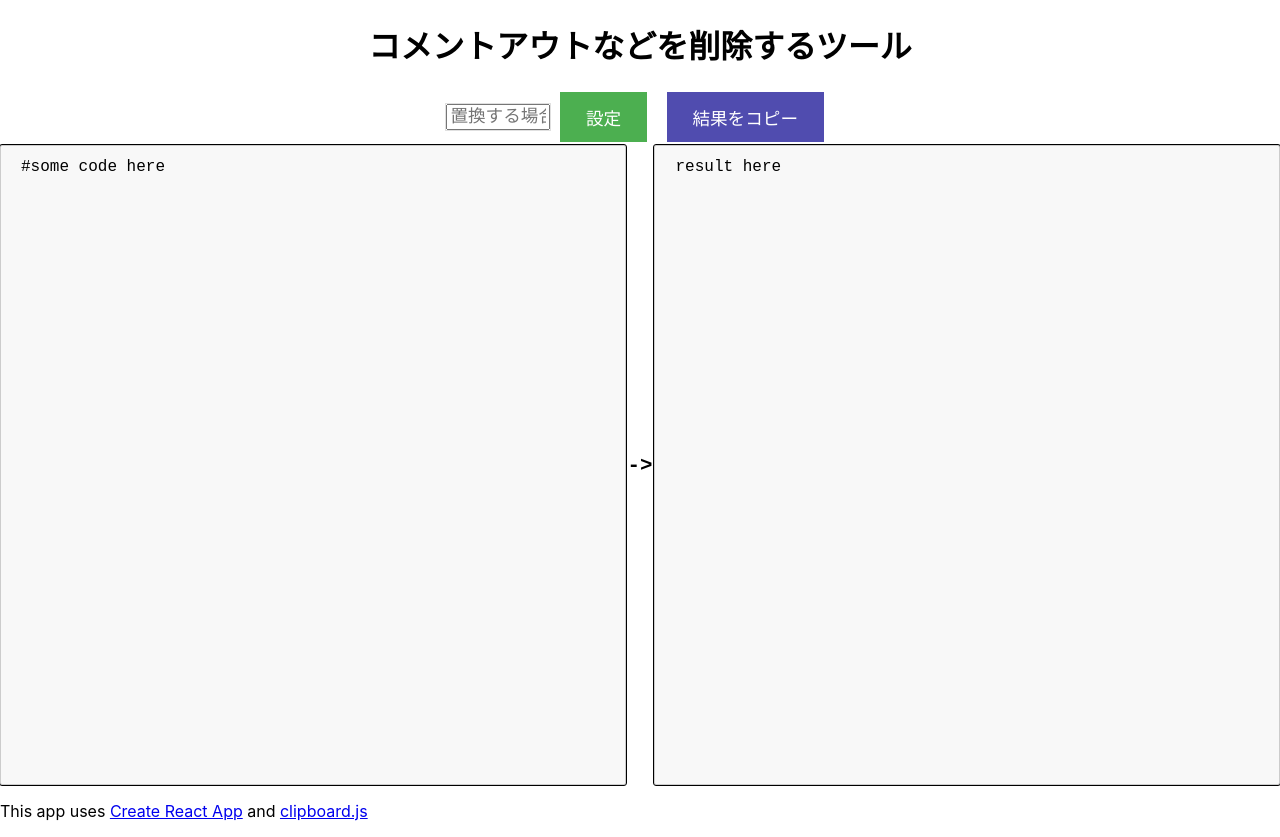
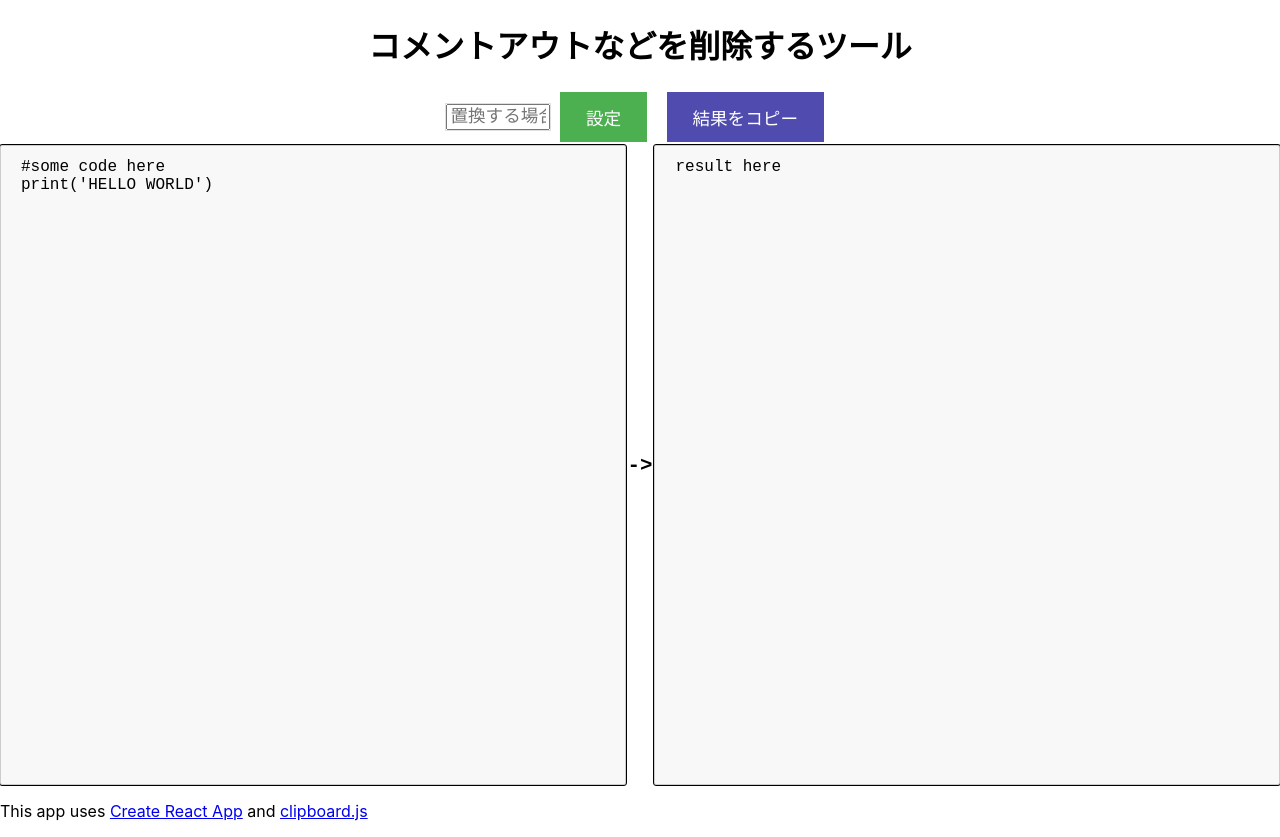
Before and after one commit to ikapper/comment-replacer, a React (Create React App) app: page / in a window 1280 px wide. Built offline with nearby package versions, Linux system fonts and the light colour scheme.

Commit message:
reflect pref changes immediately

```diff
--- a/src/App.js
+++ b/src/App.js
@@ -1,7 +1,7 @@
 import './App.css';
 import './Preference.css';
 
-import { useState, useEffect } from 'react';
+import { useState, useEffect, useReducer } from 'react';
 import clipboardJS from 'clipboard';
 import Preference from './Preference';
 import { DEFAULT_REGEXES } from './Constants';
@@ -12,13 +12,54 @@ const storedRegexes = myutils.getRegExpFrom(regexString)[0];
 const regexesToUse = storedRegexes.length > 0 ? storedRegexes : DEFAULT_REGEXES;
 const storedSubstitutionString = localStorage.getItem('substitution-string') ?? '';
 
+const initialEditorState = {
+  src: "#some code here\nprint('HELLO WORLD')",
+  result: 'result here',
+  regexes: regexesToUse,
+  substitutionString: storedSubstitutionString
+};
+
+function editorReducer(state, action) {
+  const updateResult = (src, regexes, substitutionString) => {
+    let resultstr = src;
+    for (const re of regexes) {
+      resultstr = resultstr.replaceAll(re, substitutionString);
+    }
+    return resultstr;
+  };
+  switch (action.type) {
+    case 'changeSrc':
+      return {
+        ...state,
+        src: action.src,
+        result: updateResult(action.src, state.regexes, state.substitutionString),
+      };
+    case 'changeRegexes':
+      return {
+        ...state,
+        regexes: action.regexes,
+        result: updateResult(state.src, action.regexes, state.substitutionString),
+      };
+    case 'changeSubstitutionString':
+      return {
+        ...state,
+        substitutionString: action.substitutionString,
+        result: updateResult(state.src, state.regexes, action.substitutionString),
+      };
+    case 'changeResult':
+      return {
+        ...state,
+        result: action.result,
+      };
+    // 同時に複数変える場合はさらに実装する。
+    default:
+      throw new Error('undefined action type assigned');
+  }
+}
 
 function App() {
-  const [srcValue, setSrc] = useState("#some code here");
-  const [resultValue, setResult] = useState("result here");
+  const [editor, dispatchEditor] = useReducer(editorReducer, initialEditorState);
   const [isShowOption, setShowOption] = useState(false);
-  const [regexes, setRegexes] = useState(regexesToUse);
-  const [substitutionString, setSubstitutionString] = useState(storedSubstitutionString);
   useEffect(() => {
     new clipboardJS('.copy-btn');
   }, []);
@@ -29,28 +70,23 @@ function App() {
       </div>
       <div className="nav">
         <input className='replace-to' type='text' id='substitution-str' placeholder='置換する場合はここに置換先テキストを入力…'
-          onChange={e => {
-            setSubstitutionString(e.target.value);
-          }}
-          value={substitutionString}
+          onChange={e => dispatchEditor({ type: 'changeSubstitutionString', substitutionString: e.target.value })}
+          value={editor.substitutionString}
         />
         <button className='btn' onClick={() => setShowOption(true)}>設定</button>
         <button className='btn copy-btn' data-clipboard-target="#result">結果をコピー</button>
         <Preference isShow={isShowOption} setShowOption={setShowOption}
-          regexes={regexes} setRegexes={setRegexes}
+          regexes={editor.regexes} setRegexes={(regexes) => dispatchEditor({ type: 'changeRegexes', regexes })}
         />
       </div>
       <div className="flex-container">
-        <textarea id="source" onChange={e => {
-          setSrc(e.target.value);
-          let resultstr = e.target.value;
-          for (const re of regexes) {
-            resultstr = resultstr.replaceAll(re, substitutionString);
-          }
-          setResult(resultstr);
-        }} value={srcValue}></textarea>
+        <textarea id="source"
+          onChange={e => dispatchEditor({ type: 'changeSrc', src: e.target.value })}
+          value={editor.src}></textarea>
         <div className='right-arrow'>-&gt;</div>
-        <textarea id="result" onChange={e => setResult(e.target.value)} value={resultValue}></textarea>
+        <textarea id="result"
+          onChange={e => dispatchEditor({ type: 'changeResult', result: e.target.value })}
+          value={editor.result}></textarea>
       </div>
       <div className='footer'>
         <p>This app uses <a href="https://create-react-app.dev/">Create React App</a> and <a href="https://clipboardjs.com/">clipboard.js</a></p>
```
Also changed, not shown: 1 other file (tests, documents, lock files or other folders).
